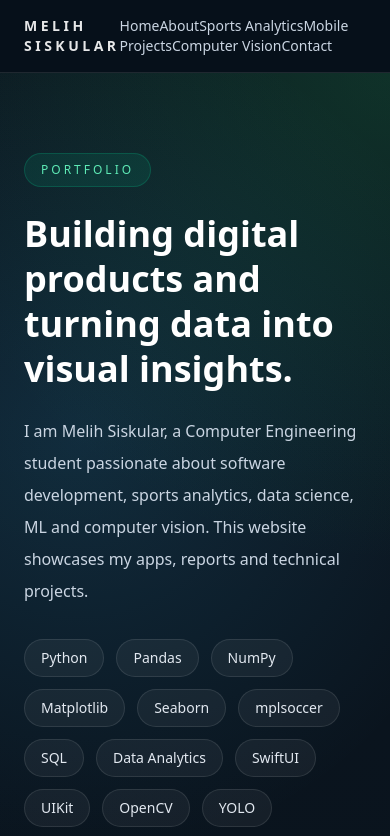
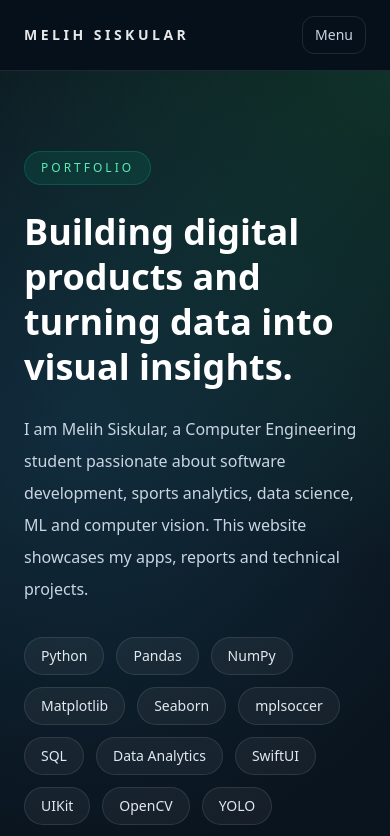
Before and after one commit to MelihSiskular/melih-portfolio, a Next.js app: page / in a window 390 px wide. Shown: the top 836 px of the page. Built offline with nearby package versions, Linux system fonts and the light colour scheme.

Commit message:
REFACTOR: phone updated

```diff
--- a/app/layout.tsx
+++ b/app/layout.tsx
@@ -1,16 +1,16 @@
+"use client";
+
 import "./globals.css";
 import Link from "next/link";
-
-export const metadata = {
-  title: "Melih Siskular",
-  description: "Personal portfolio website",
-};
+import { useState } from "react";
 
 export default function RootLayout({
   children,
 }: {
   children: React.ReactNode;
 }) {
+  const [menuOpen, setMenuOpen] = useState(false);
+
   const navItems = [
     { label: "Home", href: "/" },
     { label: "About", href: "/about" },
@@ -32,7 +32,8 @@ export default function RootLayout({
               Melih Siskular
             </Link>
 
-            <nav className="items-center gap-6 text-sm md:flex">
+            {/* Desktop nav */}
+            <nav className="hidden items-center gap-6 text-sm md:flex">
               {navItems.map((item) => (
                 <Link
                   key={item.href}
@@ -43,7 +44,33 @@ export default function RootLayout({
                 </Link>
               ))}
             </nav>
+
+            {/* Mobile menu button */}
+            <button
+              onClick={() => setMenuOpen(!menuOpen)}
+              className="rounded-xl border border-white/10 px-3 py-2 text-sm text-slate-300 md:hidden"
+            >
+              Menu
+            </button>
           </div>
+
+          {/* Mobile dropdown */}
+          {menuOpen && (
+            <div className="border-t border-white/10 px-6 py-4 md:hidden">
+              <div className="flex flex-col gap-4">
+                {navItems.map((item) => (
+                  <Link
+                    key={item.href}
+                    href={item.href}
+                    onClick={() => setMenuOpen(false)}
+                    className="text-slate-300 transition hover:text-white"
+                  >
+                    {item.label}
+                  </Link>
+                ))}
+              </div>
+            </div>
+          )}
         </header>
 
         {children}
```
